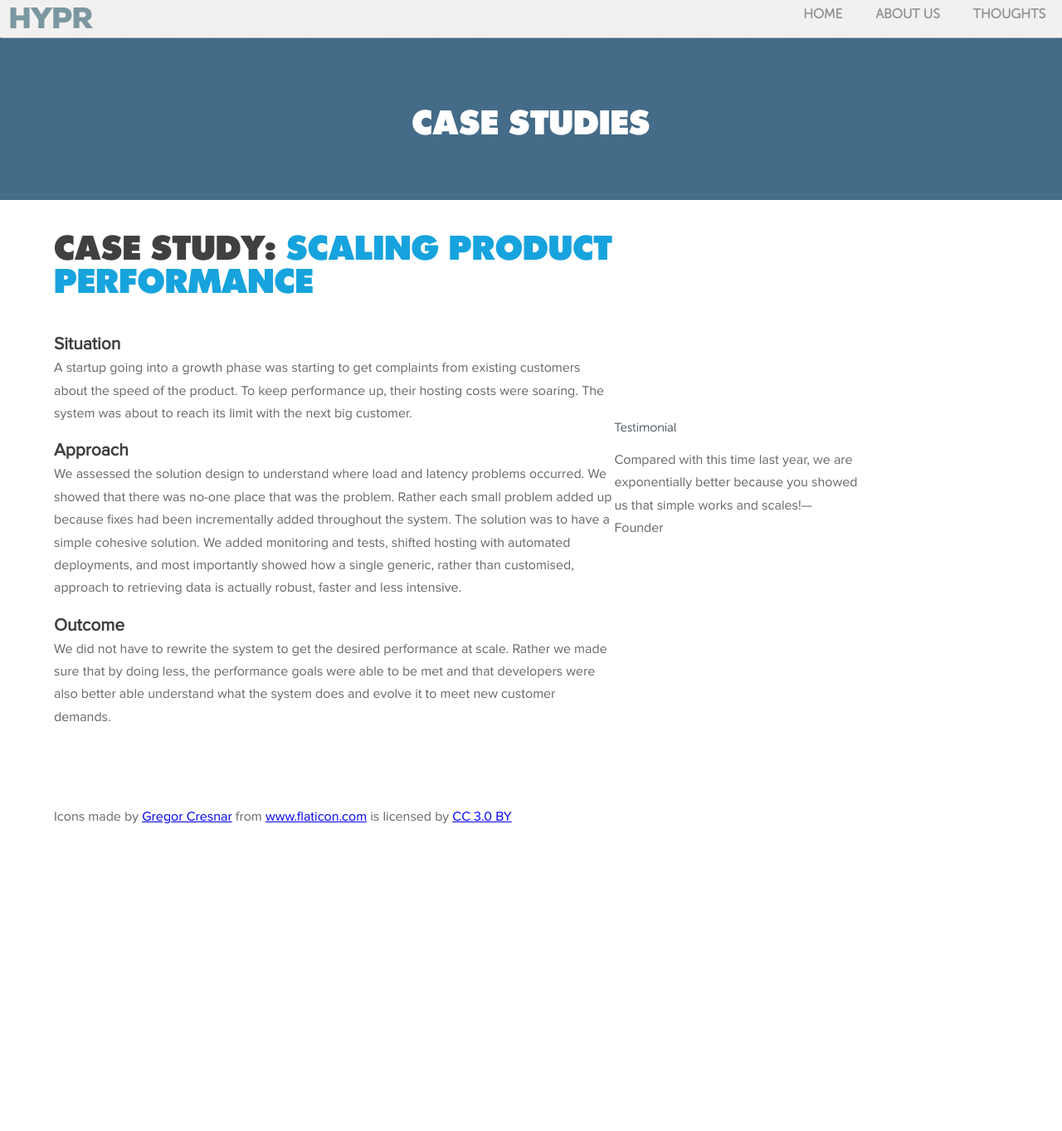
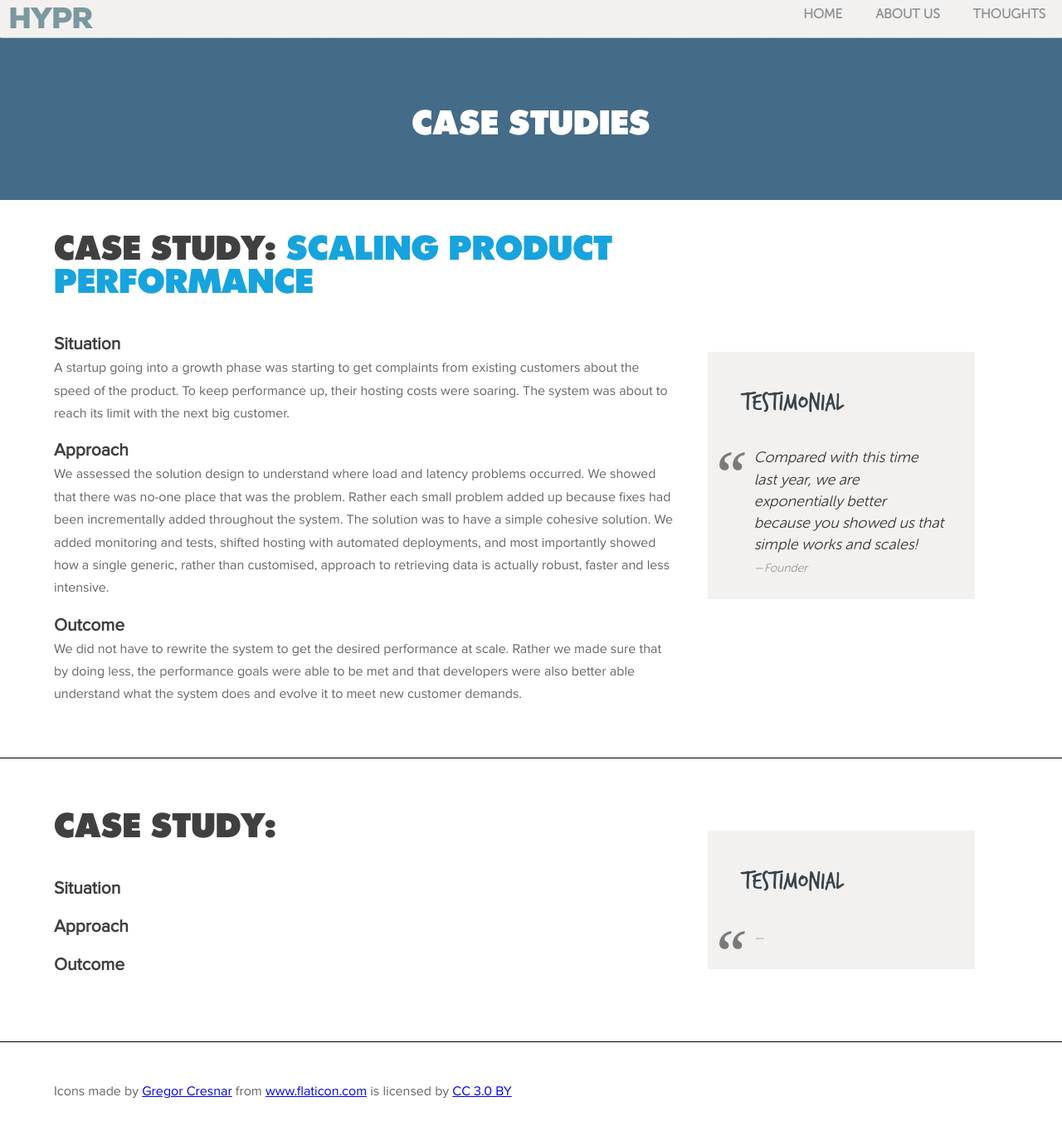
Before and after one commit to hyprnz/hyprnz.github.io, a Jekyll site: the page case-studies.html, which Jekyll copies as it is, in a window 1280 px wide and 1384 px high. Shown: the top 1363 px of the window at 83% size. Built offline with Jekyll 4.4.1, drawn with Linux system fonts in a browser that asks for light colours; some web fonts are replaced.

Commit message:
case studies

```diff
--- a/case-studies.html
+++ b/case-studies.html
@@ -33,7 +33,7 @@
     <div class="content-section">
 
         <div class="two-thirds">
-            <h2>Case Study: <span class="trashhand blue-text">Scaling product performance</span></h2>
+            <h2>Case Study: <span class="blue-text">Scaling product performance</span></h2>
 
             <h4>Situation</h4>
 
@@ -60,13 +60,52 @@
                     <h3 class="trashhand">Testimonial</h3>
 
                     <div class="texts">
-                        <p>Compared with this time last year, we are exponentially better because you showed us that
-                            simple works and scales!—Founder</p>
+                        <blockquote>Compared with this time last year, we are exponentially better because you showed us
+                            that simple works and scales!
+                            <cite>Founder</cite>
+                        </blockquote>
+                    </div>
+                </div>
+            </div>
+        </div>
+
+
+    </div>
+
+    <hr/>
+
+    <div class="content-section">
+
+        <div class="two-thirds">
+            <h2>Case Study: <span class="trashhand blue-text"></span></h2>
+
+            <h4>Situation</h4>
+            <p></p>
+
+            <h4>Approach</h4>
+            <p></p>
+
+            <h4>Outcome</h4>
+            <p></p>
+
+        </div>
+        <div class="one-third">
+            <div class="testimonial-container">
+                <div class="testimonial-text">
+                    <h3 class="trashhand">Testimonial</h3>
+
+                    <div class="texts">
+                        <blockquote>
+                            <cite></cite>
+                        </blockquote>
                     </div>
                 </div>
             </div>
         </div>
     </div>
+
+    <hr/>
+
 </section>
 
 
```
Also changed, not shown: css/bootcamp.css.
